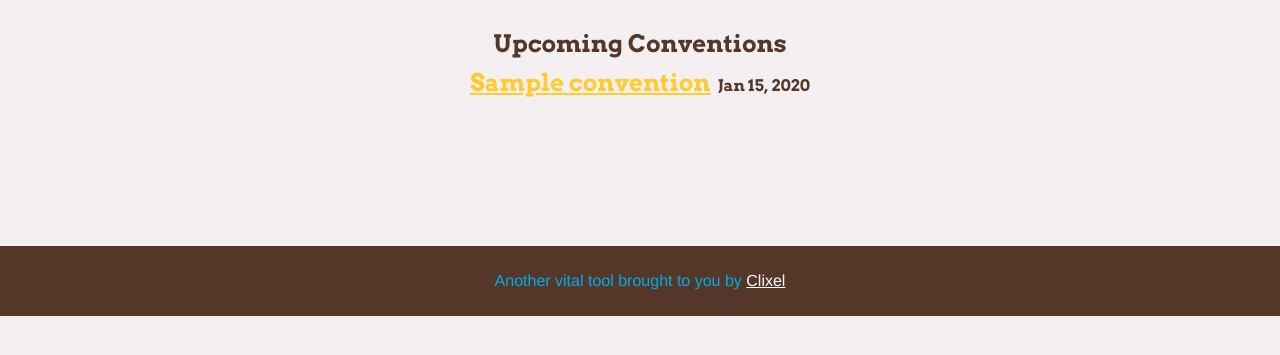
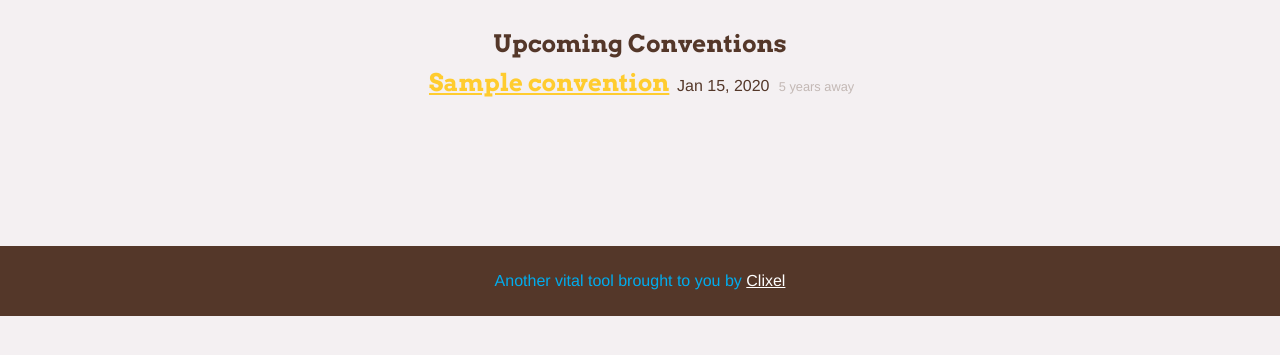
Before and after one commit to natebeaty/con-mon, a Flask app: page / in a window 1280 px wide. Shown: the part 80-435 px from the top of the page. Run offline with Flask 2, Linux system fonts and the light colour scheme; tables that the repository leaves empty hold one stand-in row (values such as "Sample post"); data that the repository does not hold is empty; parts of the project's set-up code (start-up, migrations or seed data) failed here and were passed over; some libraries are stand-ins or nearby versions.

Commit message:
add time microformat, timeaway filter, show how long until con in human readable format

```diff
--- a/app.py
+++ b/app.py
@@ -1,9 +1,9 @@
 from flask import Flask,render_template
 from flask.ext.sqlalchemy import SQLAlchemy
 from flask.ext.admin import Admin
-from datetime import date
+from datetime import datetime, date
+import os
 from marshmallow import Serializer, fields, pprint
-import os
 basedir = os.path.abspath(os.path.dirname(__file__))
 
 from flask.ext import admin
@@ -16,6 +16,30 @@ app.config['SQLALCHEMY_DATABASE_URI'] = 'sqlite:///' + os.path.join(basedir, 'ap
 db = SQLAlchemy(app)
 
 app.debug = True
+
+@app.template_filter()
+def timeaway(dt, default="tomorrow"):
+    """
+    Returns string representing "time away" e.g.
+    3 days away, 5 hours away etc.
+    """
+
+    now = datetime.utcnow().date()
+    diff = dt - now
+
+    periods = (
+        (diff.days / 365, "year", "years"),
+        (diff.days / 30, "month", "months"),
+        (diff.days / 7, "week", "weeks"),
+        (diff.days, "day", "days"),
+    )
+
+    for period, singular, plural in periods:
+
+        if period:
+            return "%d %s away" % (period, singular if period == 1 else plural)
+
+    return default
 
 class Convention(db.Model):
 		id = db.Column(db.Integer, primary_key=True)
--- a/static/css/application.css
+++ b/static/css/application.css
@@ -450,13 +450,17 @@ header {
 
 .upcoming {
   text-align: center; }
+  .upcoming .days-away {
+    margin-left: .3rem;
+    font-size: .8rem;
+    color: rgba(84, 55, 41, 0.3); }
   .upcoming ul {
     margin-top: .5rem;
     list-style: none;
     line-height: 1.3; }
   .upcoming h2, .upcoming h3 {
     display: inline-block;
-    margin: 0 .1rem .2rem; }
+    margin: 0 .2rem .2rem; }
 
 .calendars {
   margin-top: 2rem; }
--- a/static/scss/application.scss
+++ b/static/scss/application.scss
@@ -41,6 +41,11 @@ header {
 }
 .upcoming {
 	text-align: center;
+	.days-away {
+		margin-left: .3rem;
+		font-size: .8rem;
+		color: rgba($dark, .3);
+	}
 	ul {
 		margin-top: .5rem;
 		list-style: none;
@@ -48,7 +53,7 @@ header {
 	}
 	h2,h3 {
 		display: inline-block;
-		margin: 0 .1rem .2rem;
+		margin: 0 .2rem .2rem;
 	}
 }
 .calendars {
--- a/templates/index.html
+++ b/templates/index.html
@@ -8,11 +8,13 @@
 		{% for condate in condates %}
 			<li>
 				<h2><a href="{{ condate.convention.url }}">{{ condate.convention.title }}</a></h2>
-				<h3 class="date">{{ condate.start_date.strftime('%b %e')|trim }}
+				 <span class="date">
+				 <time class="dtstart" datetime="{{ condate.start_date }}">{{ condate.start_date.strftime('%b %e')|trim }}</time>
 				{%- if condate.end_date and condate.end_date != condate.start_date -%}
-					&ndash;{{ condate.end_date.strftime('%e')|trim }}
+					&ndash;<time class="dtstart" datetime="{{ condate.end_date }}">{{ condate.end_date.strftime('%e')|trim }}</time>
 				{%- endif %}, {{ condate.start_date.strftime('%Y') }}
-				</h3>
+					<span class="days-away">{{ condate.start_date|timeaway }}</span>
+				</span>
 			</li>
 		{% endfor %}
 		</ul>
```
